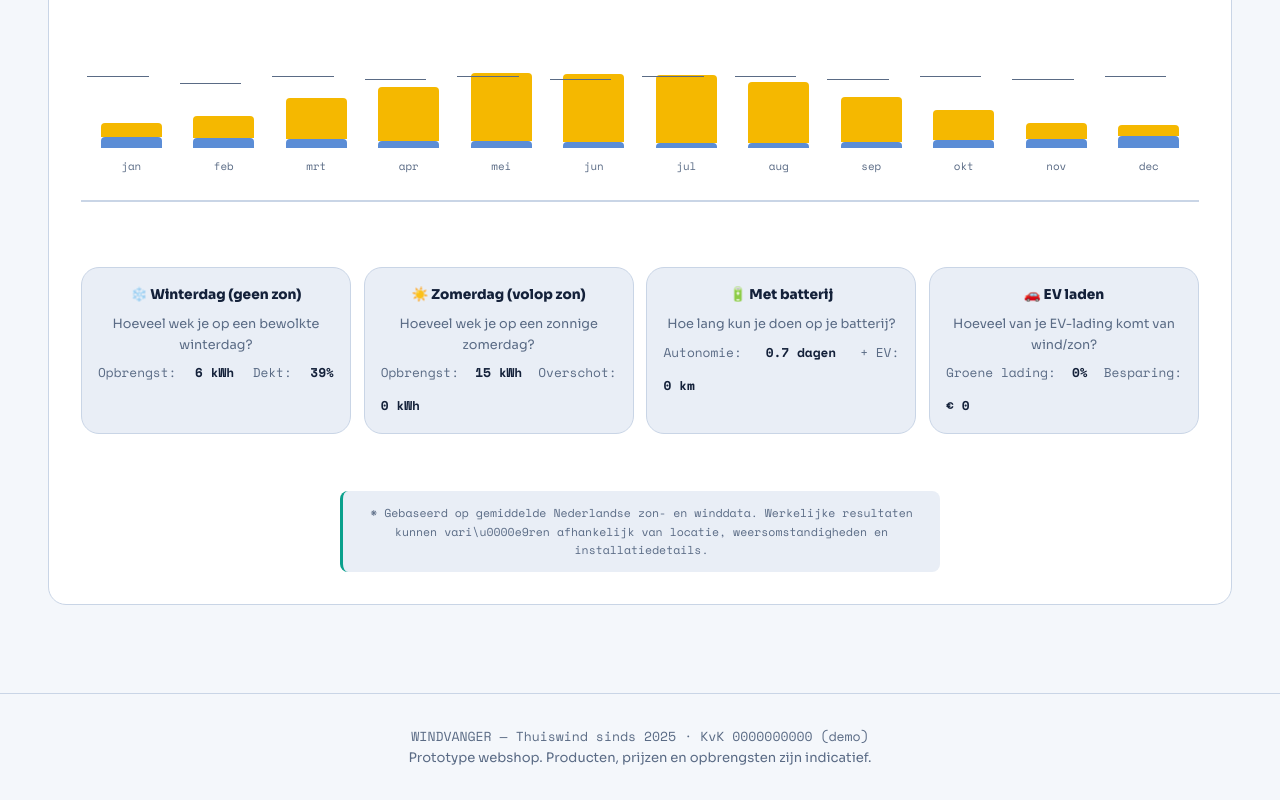
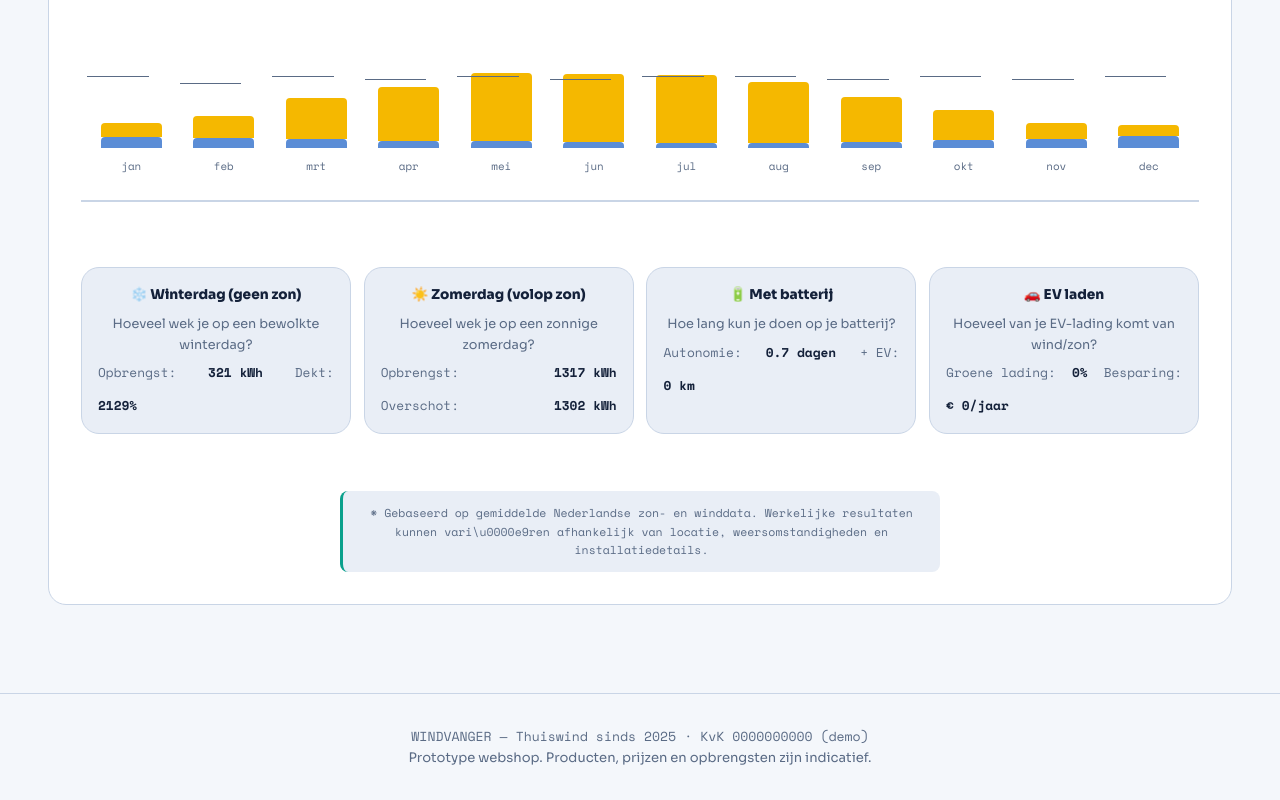
Before and after one commit to DuncanBorsboom/windvanger, a plain HTML site: page calculator.html in a window 1280 px wide. Shown: the part 799-1599 px from the top of the page. Drawn offline with nearby package versions, Linux system fonts and the light colour scheme.

Commit message:
Fix EV charging and scenario calculations
- Fix calculateScenarios to receive solarAnnual instead of solarKwp
- Calculate solarKwp from solarAnnual for backward compatibility
- Fix greenCharging calculation to use totalGeneration (solar + wind)
- Fix winter and summer calculations to use proper fractions of solarAnnual
- Use reduce to calculate total zonuren for accurate seasonal distribution

The EV scenario now correctly shows:
- Green charging percentage (how much of EV charging comes from self-generated energy)
- EV savings (annual savings from green charging)

Winter and summer scenarios now use accurate seasonal data based on actual solarAnnual values.

Co-authored-by: DuncanBorsboom <DuncanBorsboom@users.noreply.github.com>

```diff
--- a/calculator.html
+++ b/calculator.html
@@ -460,7 +460,7 @@
         renderChart(solarKwp, turbineWatt, count, consumption, evAnnual);
 
         // Bereken scenario's
-        calculateScenarios(solarKwp, turbineWatt, count, consumption, evAnnual, battery, evData, price);
+        calculateScenarios(solarAnnual, turbineWatt, count, consumption, evAnnual, battery, evData, price);
       }
 
       function renderChart(solarKwp, turbineWatt, count, consumption, evAnnual) {
@@ -515,13 +515,17 @@
         });
       }
 
-      function calculateScenarios(solarKwp, turbineWatt, count, consumption, evAnnual, battery, evData, price) {
+      function calculateScenarios(solarAnnual, turbineWatt, count, consumption, evAnnual, battery, evData, price) {
         const totalWatt = turbineWatt * count;
+        const solarKwp = solarAnnual / (365 * 0.75); // Bereken kWp uit jaaropbrengst
         const dailyConsumption = (consumption + evAnnual) / 365;
 
         // Winterdag (gemiddelde van nov, dec, jan, feb)
-        const winterSolar = solarKwp * (ZONUREN[10] + ZONUREN[11] + ZONUREN[0] + ZONUREN[1]) / 4 * 0.75;
-        const winterWind = (totalWatt / 1000) * 24 * (WINDCF[10] + WINDCF[11] + WINDCF[0] + WINDCF[1]) / 4;
+        // Bereken winter zon als fractie van jaaropbrengst
+        const winterZonFraction = (ZONUREN[10] * DAGEN[10] + ZONUREN[11] * DAGEN[11] + ZONUREN[0] * DAGEN[0] + ZONUREN[1] * DAGEN[1]) /
+                                   (ZONUREN.reduce((sum, h, i) => sum + h * DAGEN[i], 0));
+        const winterSolar = solarAnnual * winterZonFraction * 0.75;
+        const winterWind = (totalWatt / 1000) * 24 * (WINDCF[10] + WINDCF[11] + WINDCF[0] + WINDCF[1]) / 4 * 4; // 4 dagen gemiddeld
         const winterGeneration = winterSolar + winterWind;
         const winterCoverage = Math.round((winterGeneration / dailyConsumption) * 100);
 
@@ -529,8 +533,10 @@
         scenarioWinterCoverage.textContent = winterCoverage + "%";
 
         // Zomerdag (gemiddelde van mei, jun, jul, aug)
-        const summerSolar = solarKwp * (ZONUREN[4] + ZONUREN[5] + ZONUREN[6] + ZONUREN[7]) / 4 * 0.75;
-        const summerWind = (totalWatt / 1000) * 24 * (WINDCF[4] + WINDCF[5] + WINDCF[6] + WINDCF[7]) / 4;
+        const summerZonFraction = (ZONUREN[4] * DAGEN[4] + ZONUREN[5] * DAGEN[5] + ZONUREN[6] * DAGEN[6] + ZONUREN[7] * DAGEN[7]) /
+                                   (ZONUREN.reduce((sum, h, i) => sum + h * DAGEN[i], 0));
+        const summerSolar = solarAnnual * summerZonFraction * 0.75;
+        const summerWind = (totalWatt / 1000) * 24 * (WINDCF[4] + WINDCF[5] + WINDCF[6] + WINDCF[7]) / 4 * 4;
         const summerGeneration = summerSolar + summerWind;
         const summerSurplus = Math.max(0, Math.round(summerGeneration - dailyConsumption));
 
@@ -549,7 +555,8 @@
         // EV laden
         const evDays = EV_CHARGE_DAYS[evChargeEl.value] || 0;
         const evAnnualKwh = (evData.daily || 0) * evDays;
-        const greenCharging = evAnnualKwh > 0 ? Math.round(Math.min(totalWind + solarKwp * 365 * 0.75 * 1.3, evAnnualKwh) / evAnnualKwh * 100) : 0;
+        const totalGeneration = solarAnnual + totalWind;
+        const greenCharging = evAnnualKwh > 0 ? Math.round(Math.min(totalGeneration, evAnnualKwh) / evAnnualKwh * 100) : 0;
         const evSavings = Math.round(greenCharging / 100 * evAnnualKwh * price);
 
         scenarioEvGreen.textContent = greenCharging + "%";
```
